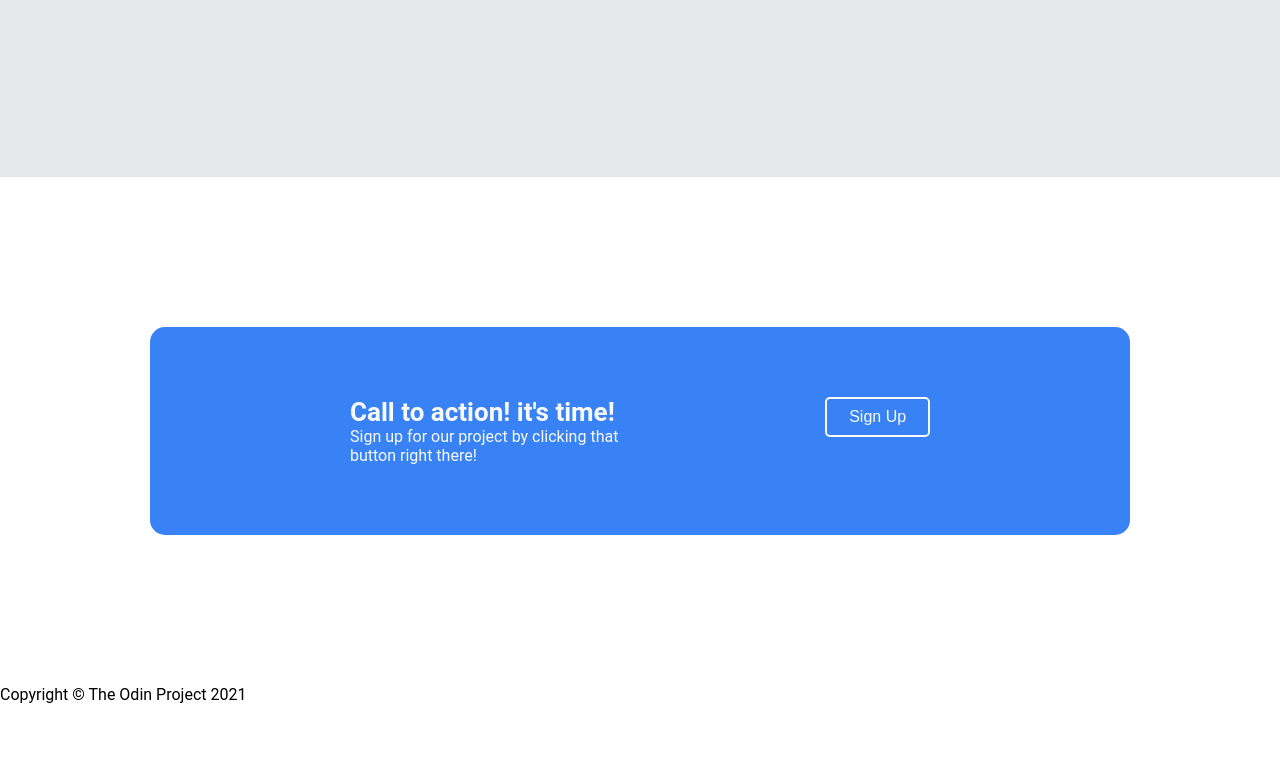
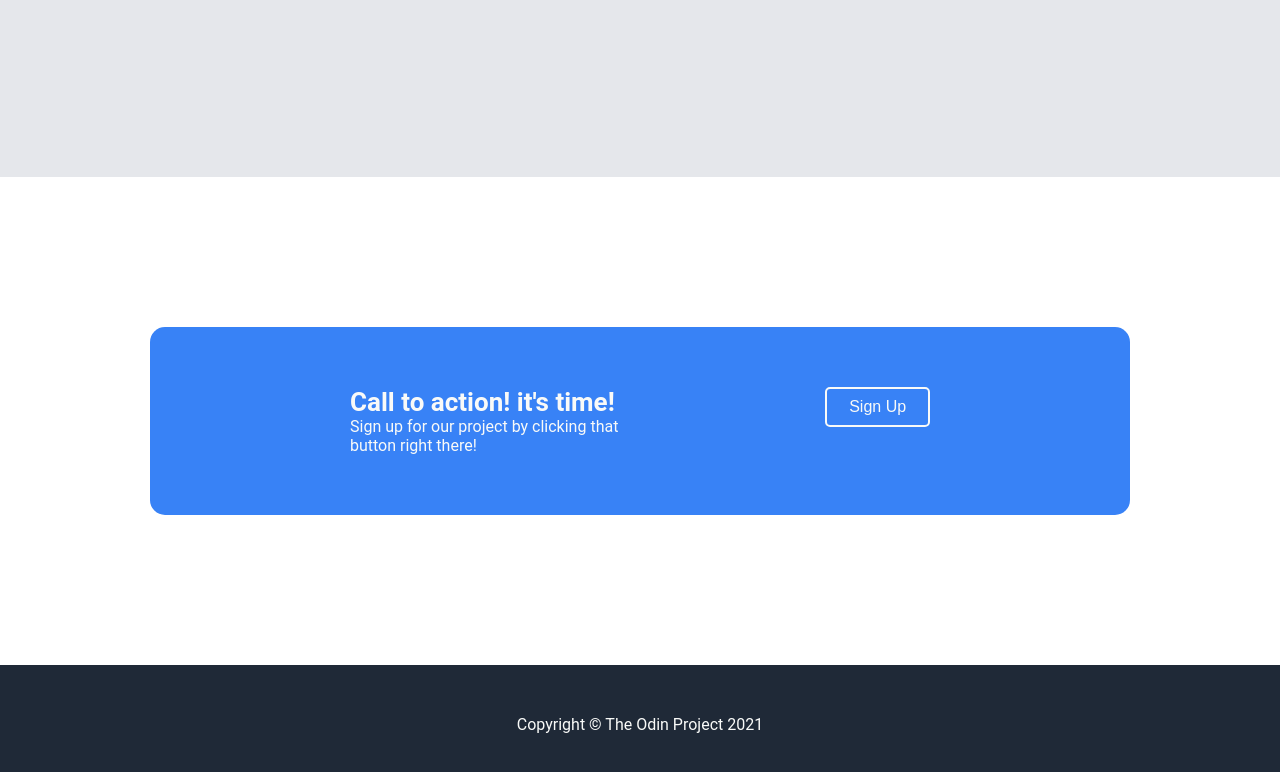
Before and after one commit to itavoro/landing-page, a plain HTML site: page index.html in a window 1280 px wide. Shown: the part 1431-2203 px from the top of the page. Before the commit the page ends 2135 px from the top, so only its background shows below. Drawn offline with Linux system fonts and the light colour scheme.

Commit message:
Initialize sixth row

```diff
--- a/index.html
+++ b/index.html
@@ -72,9 +72,7 @@
         </div>
     </div>
     <div class="sixth-row">
-        <div class="copyright">
-            <p id="copyright-text">Copyright &copy; The Odin Project 2021</p>
-        </div>
+        <p id="copyright-text">Copyright &copy; The Odin Project 2021</p>
     </div>
 </body>
 </html>
--- a/style.css
+++ b/style.css
@@ -157,7 +157,7 @@ a {
 
 .cta {
     display: flex;
-    padding: 70px 200px;
+    padding: 60px 200px;
     background-color: #3882f6;
     border-radius: 15px;
     gap: 200px;
@@ -182,3 +182,15 @@ a {
     border: #f9faf8 solid 2px;
     font-size: 16px;
 }
+
+.sixth-row {
+    display: flex;
+    background-color: #1f2937;
+    padding: 50px;
+    align-items: center;
+    justify-content: center;
+}
+
+#copyright-text {
+    color: #f9faf8;
+}
```
